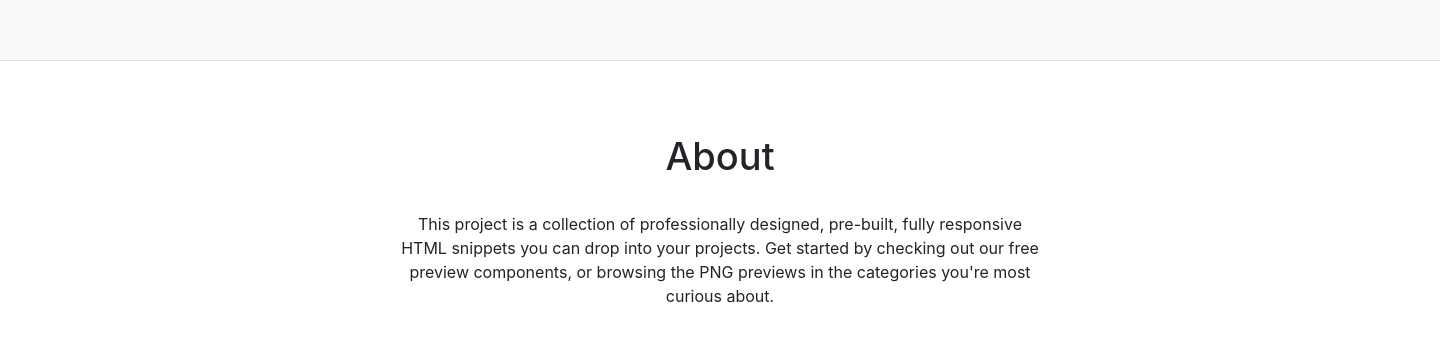
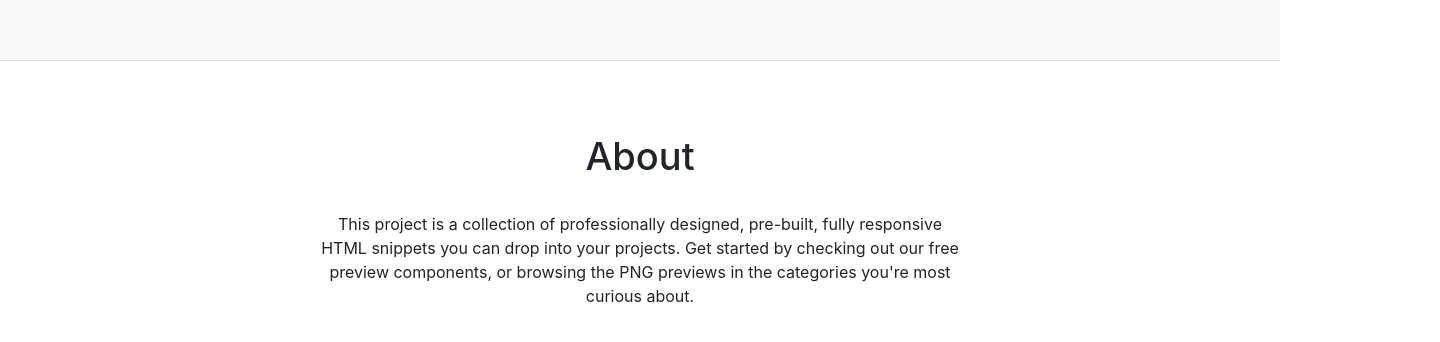
Before and after one commit to js-tasks-ru/htmlcss-20230124_lexawin, a website: page index.html in a window 1280 px wide. Shown: the part 1212-1554 px from the top of the page, 1440 px wide, since content can reach past the window. Drawn offline with Linux system fonts and the light colour scheme.

Commit message:
fixes after 1st MR

```diff
--- a/assets/css/main.css
+++ b/assets/css/main.css
@@ -21,6 +21,6 @@
   --secondary: var(--purple);
 }
 
-* {
+body {
   font-family: 'Roboto', sans-serif;
 }
--- /dev/null
+++ b/components/footer/__description/footer__description.css
@@ -0,0 +1,7 @@
+.footer__description {
+  margin: 0;
+
+  font-weight: 400;
+  font-size: 16px;
+  line-height: 24px;
+}
--- /dev/null
+++ b/components/footer/__title/footer__title.css
@@ -0,0 +1,8 @@
+.footer__title {
+  margin: 0;
+  margin-bottom: 32px;
+
+  font-weight: 500;
+  font-size: 38px;
+  line-height: 48px;
+}
--- /dev/null
+++ b/components/footer/footer.css
@@ -0,0 +1,10 @@
+@import './__title/footer__title.css';
+@import './__description/footer__description.css';
+
+.footer {
+  padding: 71px 0 136px;
+
+  text-align: center;
+
+  background-color: #ffffff;
+}
--- /dev/null
+++ b/components/header/__title/header__title.css
@@ -0,0 +1,8 @@
+.header__title {
+  margin: 0;
+  margin-left: 160px;
+
+  font-weight: 500;
+  font-size: 50px;
+  line-height: 64px;
+}
--- /dev/null
+++ b/components/header/header.css
@@ -0,0 +1,7 @@
+@import '../../components/header/__title/header__title.css';
+
+.header {
+  padding: 96px 0 77px;
+
+  background-color: #ffffff;
+}
--- /dev/null
+++ b/components/main-content/main-content.css
@@ -0,0 +1,8 @@
+.main-content {
+  height: 1034px;
+
+  background-color: #f9fafc;
+
+  border-top: 1px solid #dde2e5;
+  border-bottom: 1px solid #dde2e5;
+}
--- a/components/page/page.css
+++ b/components/page/page.css
@@ -1,61 +1,9 @@
+@import '../../components/header/header.css';
+@import '../../components/main-content/main-content.css';
+@import '../../components/footer/footer.css';
+
 .page {
-  width: 1440px;
-}
-
-.header {
-  padding: 96px 0 77px;
-
-  background-color: #ffffff;
-}
-
-.header__title {
-  margin: 0;
-  margin-left: 160px;
-
   font-family: 'Inter', sans-serif;
   font-style: normal;
-  font-weight: 500;
-  font-size: 50px;
-  line-height: 64px;
   color: #212429;
 }
-
-.main-content {
-  height: 1034px;
-
-  background-color: #f9fafc;
-
-  border-top: 1px solid #dde2e5;
-  border-bottom: 1px solid #dde2e5;
-}
-
-.footer {
-  padding: 71px 0 136px;
-
-  background-color: #ffffff;
-}
-
-.footer__title {
-  margin: 0;
-  margin-bottom: 32px;
-
-  font-family: 'Inter', sans-serif;
-  font-style: normal;
-  font-weight: 500;
-  font-size: 38px;
-  line-height: 48px;
-  text-align: center;
-  color: #212429;
-}
-
-.footer__description {
-  margin: 0;
-
-  font-family: 'Inter', sans-serif;
-  font-style: normal;
-  font-weight: 400;
-  font-size: 16px;
-  line-height: 24px;
-  text-align: center;
-  color: #212429;
-}
```
